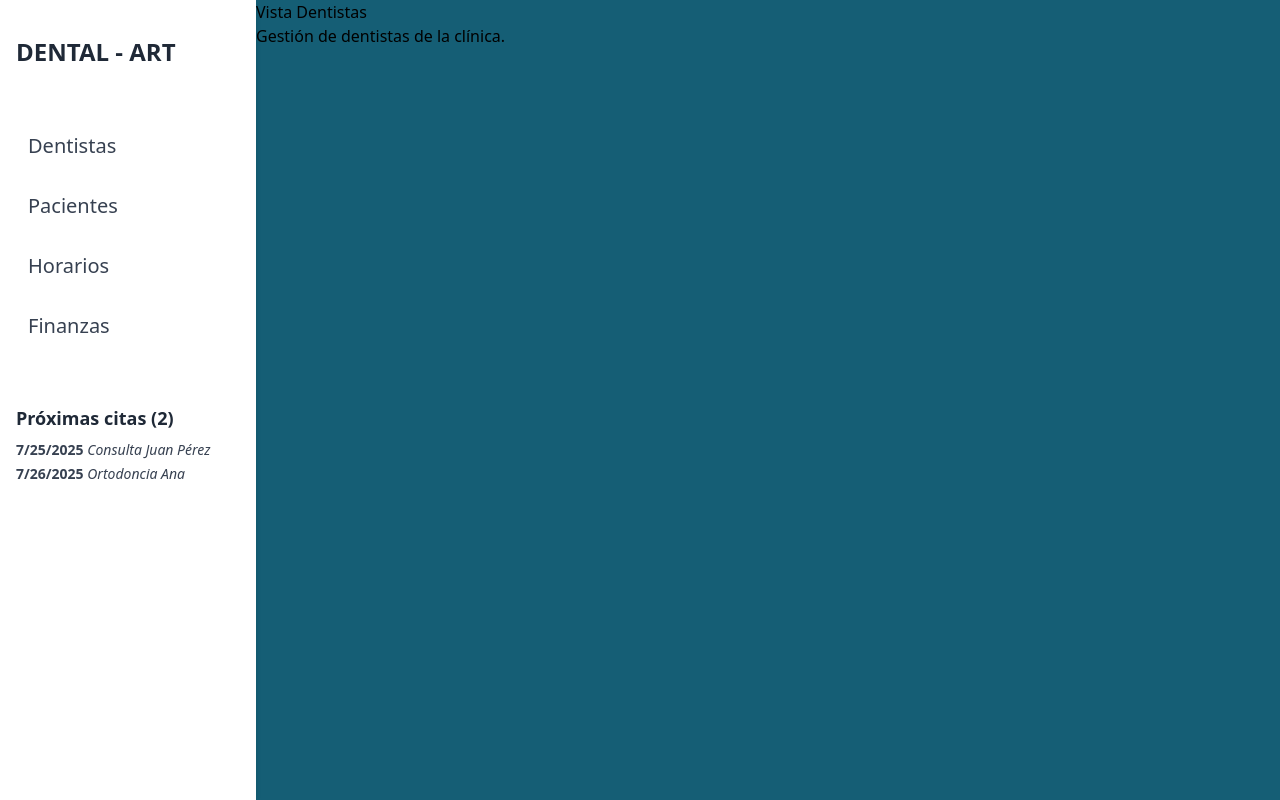
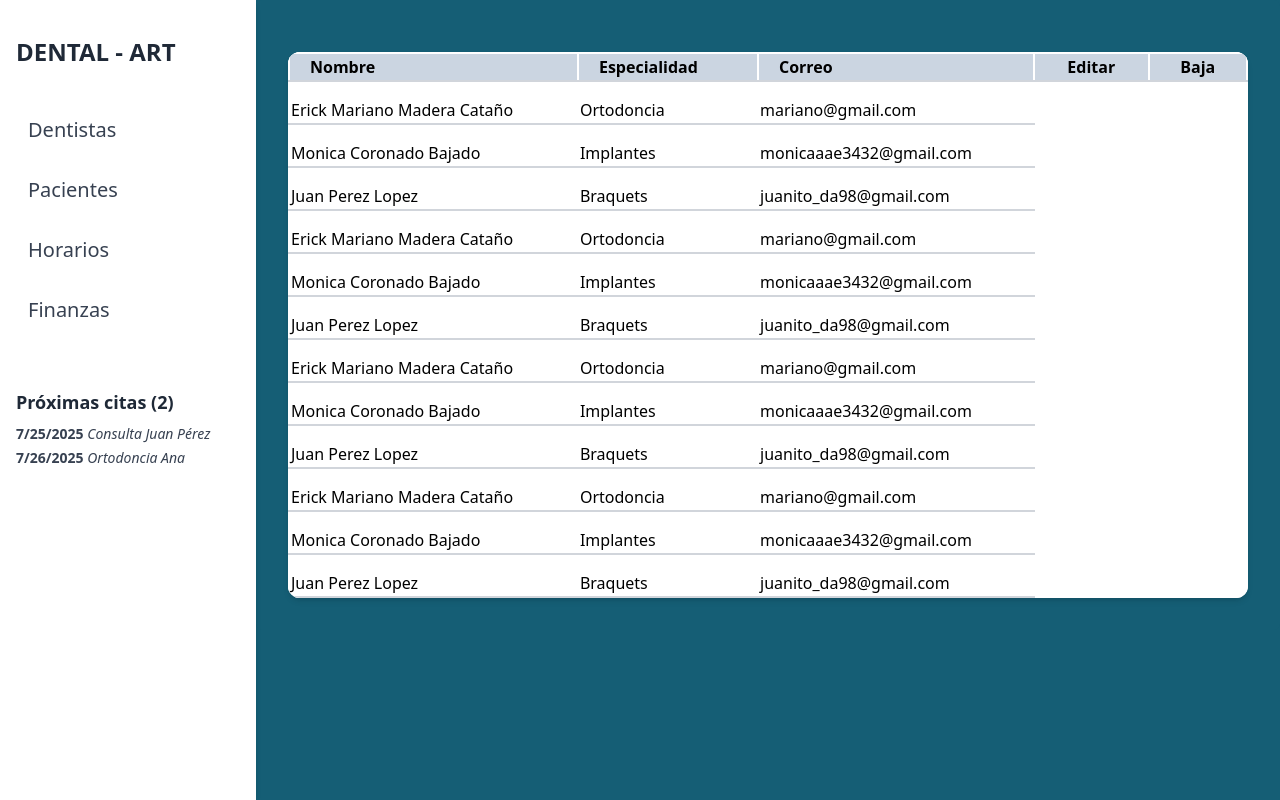
Before and after one commit to LegaspiRicardo/clinicaDental-Front, a React (Vite) app: page /dentistas in a window 1280 px wide. Built offline with nearby package versions, Linux system fonts and the light colour scheme.

Commit message:
Vista Dentistas en proceso de la tabla
Trabajar su vista responsiva y las demas apartados de la vista

```diff
--- a/src/App.tsx
+++ b/src/App.tsx
@@ -1,6 +1,6 @@
 // src/App.tsx
 import { BrowserRouter as Router, Routes, Route } from 'react-router-dom';
-import VistaDentistas from './pages/Dentistas';
+import VistaDentista from './pages/Dentistas';
 import VistaPaciente from './pages/Pacientes';
 import VistaHorario from './pages/Horarios';
 import MyCalendar from './pages/MyCalendar';
@@ -12,7 +12,7 @@ function App() {
       <Routes>
         <Route element={<Layout />}>
           <Route path="/" element={<MyCalendar />} />
-          <Route path="/dentistas" element={<VistaDentistas />} />
+          <Route path="/dentistas" element={<VistaDentista />} />
           <Route path="/pacientes" element={<VistaPaciente />} />
           <Route path="/horarios" element={<VistaHorario />} />
         </Route>
--- a/src/components/Sidebar.tsx
+++ b/src/components/Sidebar.tsx
@@ -30,7 +30,7 @@ const Sidebar: React.FC<SidebarProps> = ({ currentEvents, sidebarOpen, toggleSid
       >
         {/* Logo y navegación */}
         <div className="mb-16">
-          <h2 className="text-2xl font-bold text-gray-800 mb-16 mt-5">
+          <h2 className="text-2xl font-bold text-gray-800 mb-12 mt-5">
             <a href="/" className="hover:text-blue-600">DENTAL - ART</a>
           </h2>
           <ul className="space-y-2 ml-3">
--- a/src/pages/Dentistas.tsx
+++ b/src/pages/Dentistas.tsx
@@ -2,9 +2,97 @@
 
 const VistaDentista = () => {
   return (
-    <div>
-      <h1>Vista Dentistas</h1>
-      <p>Gestión de dentistas de la clínica.</p>
+    <div className="demo-app container mx-auto p-8 rounded-md bg-cyan-800">
+
+      <div className="main-wrapper ">
+
+
+
+
+
+
+
+        <div className=" container mx-auto overflow-hidden rounded-xl bg-white shadow-md mt-5">
+
+
+          <table className="container table-auto  bg-white">
+            <thead className="bg-slate-300">
+              <tr >
+                <th className="border-2 border-white border-b-gray-300 px-5 text-left">Nombre</th>
+                <th className="border-2 border-white border-b-gray-300 px-5 text-left">Especialidad</th>
+                <th className="border-2 border-white border-b-gray-300 px-5 text-left">Correo</th>
+                <th className="border-2 border-white border-b-gray-300 px-5">Editar</th>
+                <th className="border-2 border-white border-b-gray-300 px-5">Baja</th>
+              </tr>
+            </thead>
+            <tbody>
+              <tr>
+                <td className="border-2 pt-4 border-white border-b-gray-300">Erick Mariano Madera Cataño</td>
+                <td className="border-2 pt-4 border-white border-b-gray-300">Ortodoncia</td>
+                <td className="border-2 pt-4 border-white border-b-gray-300">mariano@gmail.com</td>
+              </tr>
+              <tr>
+                <td className="border-2 pt-4 border-white border-b-gray-300">Monica Coronado Bajado</td>
+                <td className="border-2 pt-4 border-white border-b-gray-300">Implantes</td>
+                <td className="border-2 pt-4 border-white border-b-gray-300">monicaaae3432@gmail.com</td>
+              </tr>
+              <tr>
+                <td className="border-2 pt-4 border-white border-b-gray-300">Juan Perez Lopez</td>
+                <td className="border-2 pt-4 border-white border-b-gray-300">Braquets</td>
+                <td className="border-2 pt-4 border-white border-b-gray-300">juanito_da98@gmail.com</td>
+              </tr>
+              <tr>
+                <td className="border-2 pt-4 border-white border-b-gray-300">Erick Mariano Madera Cataño</td>
+                <td className="border-2 pt-4 border-white border-b-gray-300">Ortodoncia</td>
+                <td className="border-2 pt-4 border-white border-b-gray-300">mariano@gmail.com</td>
+              </tr>
+              <tr>
+                <td className="border-2 pt-4 border-white border-b-gray-300">Monica Coronado Bajado</td>
+                <td className="border-2 pt-4 border-white border-b-gray-300">Implantes</td>
+                <td className="border-2 pt-4 border-white border-b-gray-300">monicaaae3432@gmail.com</td>
+              </tr>
+              <tr>
+                <td className="border-2 pt-4 border-white border-b-gray-300">Juan Perez Lopez</td>
+                <td className="border-2 pt-4 border-white border-b-gray-300">Braquets</td>
+                <td className="border-2 pt-4 border-white border-b-gray-300">juanito_da98@gmail.com</td>
+              </tr>
+              <tr>
+                <td className="border-2 pt-4 border-white border-b-gray-300">Erick Mariano Madera Cataño</td>
+                <td className="border-2 pt-4 border-white border-b-gray-300">Ortodoncia</td>
+                <td className="border-2 pt-4 border-white border-b-gray-300">mariano@gmail.com</td>
+              </tr>
+              <tr>
+                <td className="border-2 pt-4 border-white border-b-gray-300">Monica Coronado Bajado</td>
+                <td className="border-2 pt-4 border-white border-b-gray-300">Implantes</td>
+                <td className="border-2 pt-4 border-white border-b-gray-300">monicaaae3432@gmail.com</td>
+              </tr>
+              <tr>
+                <td className="border-2 pt-4 border-white border-b-gray-300">Juan Perez Lopez</td>
+                <td className="border-2 pt-4 border-white border-b-gray-300">Braquets</td>
+                <td className="border-2 pt-4 border-white border-b-gray-300">juanito_da98@gmail.com</td>
+              </tr>
+              <tr>
+                <td className="border-2 pt-4 border-white border-b-gray-300">Erick Mariano Madera Cataño</td>
+                <td className="border-2 pt-4 border-white border-b-gray-300">Ortodoncia</td>
+                <td className="border-2 pt-4 border-white border-b-gray-300">mariano@gmail.com</td>
+              </tr>
+              <tr>
+                <td className="border-2 pt-4 border-white border-b-gray-300">Monica Coronado Bajado</td>
+                <td className="border-2 pt-4 border-white border-b-gray-300">Implantes</td>
+                <td className="border-2 pt-4 border-white border-b-gray-300">monicaaae3432@gmail.com</td>
+              </tr>
+              <tr>
+                <td className="border-2 pt-4 border-white border-b-gray-300">Juan Perez Lopez</td>
+                <td className="border-2 pt-4 border-white border-b-gray-300">Braquets</td>
+                <td className="border-2 pt-4 border-white border-b-gray-300">juanito_da98@gmail.com</td>
+              </tr>
+            </tbody>
+          </table>
+
+        </div>
+
+
+      </div>
     </div>
   );
 };
```
